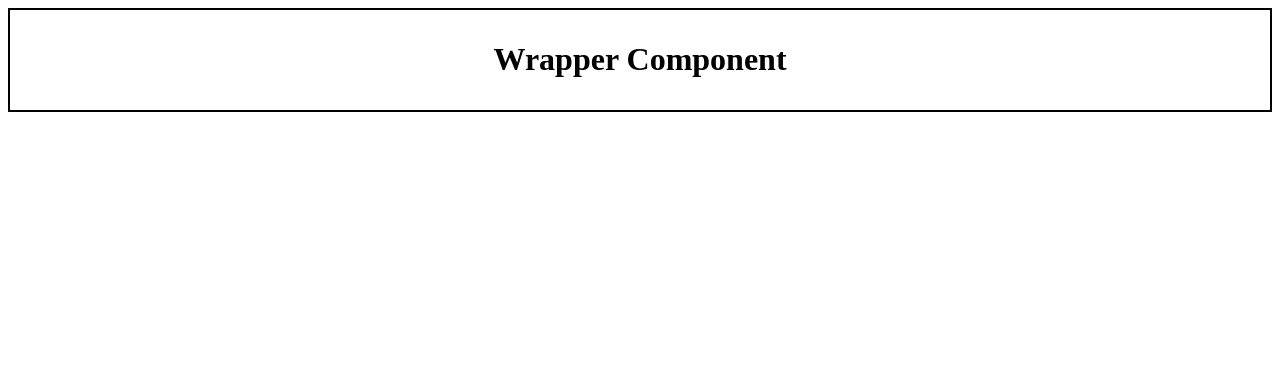
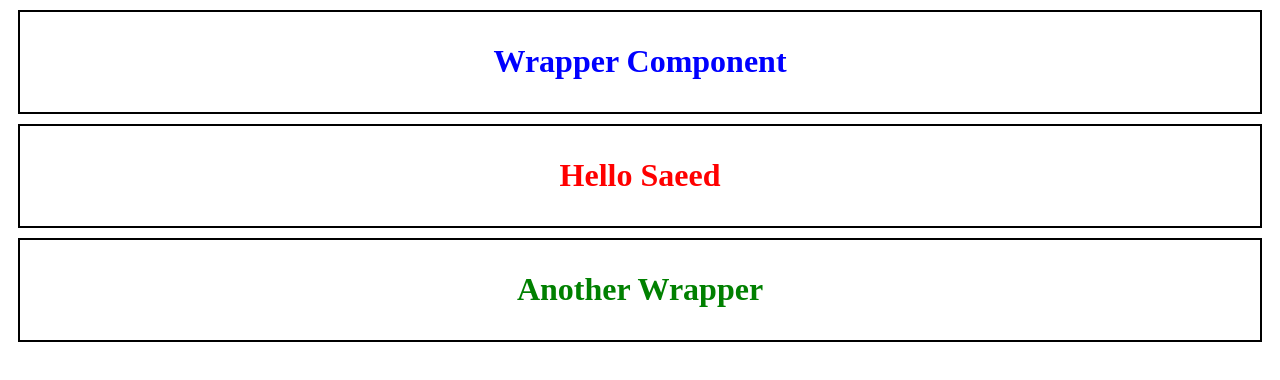
Before and after one commit to saeedali780/LEARNING-CODE-MODE, a React (Vite) app in the folder Learn-ReactJS/: page / in a window 1280 px wide. Shown: the top 380 px of the page. Built offline with nearby package versions, Linux system fonts and the light colour scheme.

Commit message:
Refactor Wrapper component to set default color prop to "green"

```diff
--- a/Learn-ReactJS/src/App.jsx
+++ b/Learn-ReactJS/src/App.jsx
@@ -6,8 +6,16 @@ const App = () => {
     <div>
       {/* <User name="John" age={30} /> */}
 
-      <Wrapper>
+      <Wrapper color="blue">
           <h1 style={{textAlign: "center"}}>Wrapper Component</h1>
+      </Wrapper>
+
+       <Wrapper color="red">
+          <h1 style={{textAlign: "center"}}>Hello Saeed</h1>
+      </Wrapper>
+
+       <Wrapper>
+          <h1 style={{textAlign: "center"}}>Another Wrapper</h1>
       </Wrapper>
     </div>
   )
--- a/Learn-ReactJS/src/components/Wrapper.jsx
+++ b/Learn-ReactJS/src/components/Wrapper.jsx
@@ -1,6 +1,6 @@
-const Wrapper = ({children}) => {
+const Wrapper = ({children, color = "green"}) => {
   return (
-    <div style={{ border: "2px solid black", padding: "10px" }}>
+    <div style={{ border: "2px solid black", color: color, padding: "10px", margin: "10px" }}>
       {children}
     </div>
   )
```
